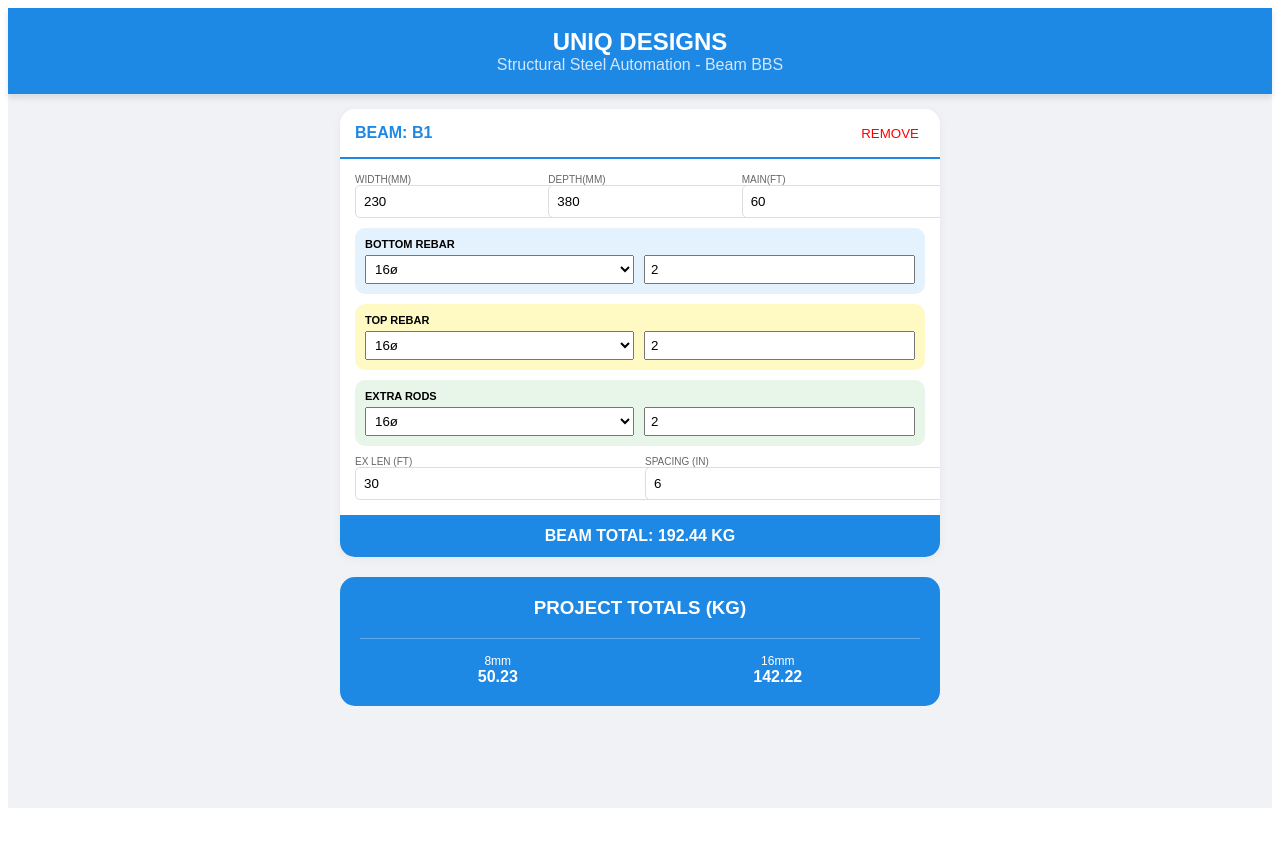
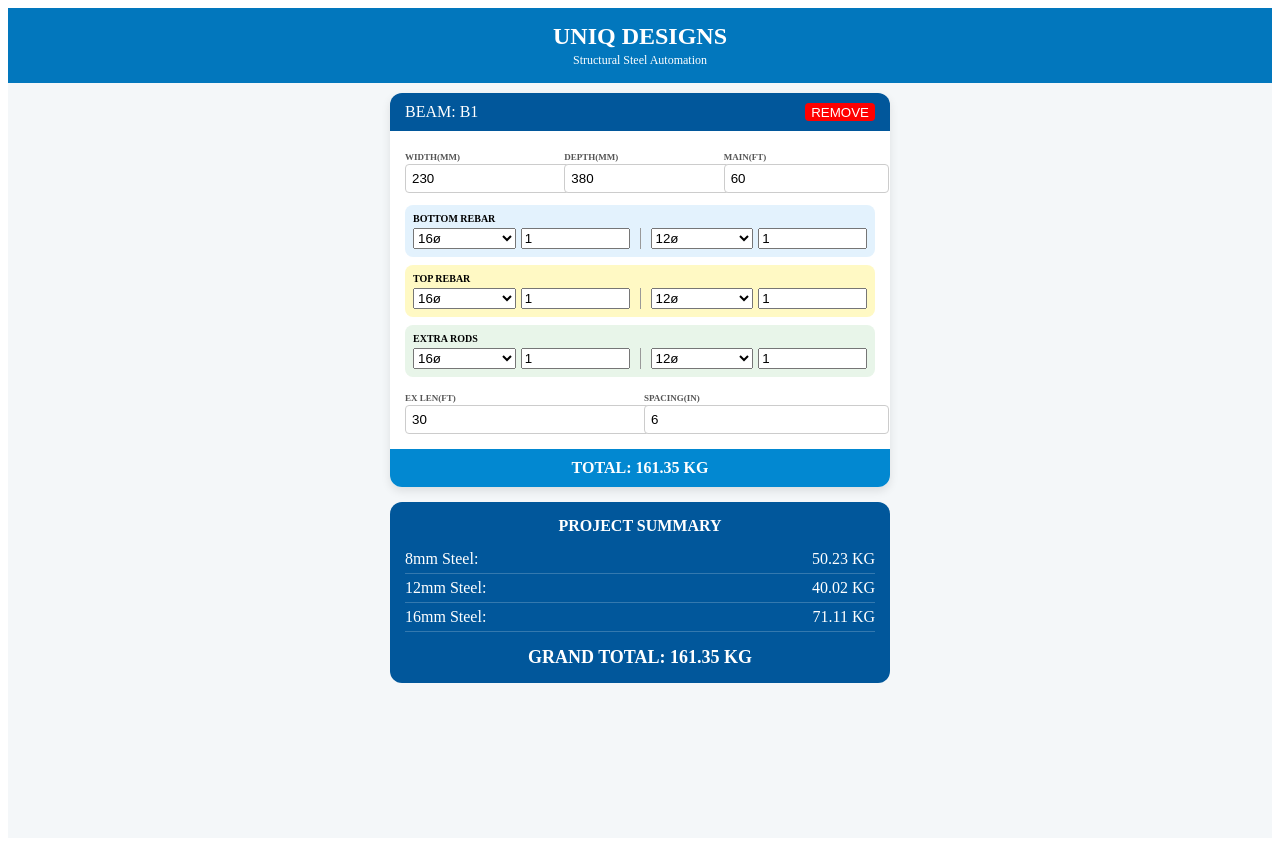
Before and after one commit to Movieeesss/BEAM-BBS, a React (Vite) app: page / in a window 1280 px wide. Before the commit the page ends 816 px from the top, so only its background shows below. Built offline with nearby package versions, Linux system fonts and the light colour scheme.

Commit message:
Update BeamBBS.tsx

```diff
--- a/src/BeamBBS.tsx
+++ b/src/BeamBBS.tsx
@@ -3,171 +3,170 @@ import jsPDF from 'jspdf';
 import autoTable from 'jspdf-autotable';
 
 // MASTER REFERENCE DATA (From Image 50)
-const STEEL_REF: Record<number, { rodsPerBundle: number; bundleWeightKg: number; unitWeight: number }> = {
-  8:  { rodsPerBundle: 10, bundleWeightKg: 47.40, unitWeight: 0.400 },
-  10: { rodsPerBundle: 7,  bundleWeightKg: 51.87, unitWeight: 0.618 },
-  12: { rodsPerBundle: 5,  bundleWeightKg: 53.35, unitWeight: 0.890 },
-  16: { rodsPerBundle: 3,  bundleWeightKg: 56.88, unitWeight: 1.590 },
-  20: { rodsPerBundle: 2,  bundleWeightKg: 59.26, unitWeight: 2.470 },
-  25: { rodsPerBundle: 1,  bundleWeightKg: 46.30, unitWeight: 3.860 },
+const BUNDLE_DATA: Record<number, { rods: number; weight: number }> = {
+  8:  { rods: 10, weight: 47.40 },
+  10: { rods: 7,  weight: 51.87 },
+  12: { rods: 5,  weight: 53.35 },
+  16: { rods: 3,  weight: 56.88 },
+  20: { rods: 2,  weight: 59.26 },
+  25: { rods: 1,  weight: 46.30 },
 };
 
-const ROD_LENGTH_M = 12.19; // 40 Feet standard
+const ROD_LEN_M = 12.19; // 40ft per bar
 
-interface BeamData {
-  id: string;
-  name: string;
-  width: string;
-  depth: string;
-  mainLengthFt: string;
-  extraLengthFt: string;
-  // Rebar Dia
-  diaBottom: number;
-  diaTop: number;
-  diaExtra: number;
-  diaStirrups: number;
-  // Rod Counts
-  numBottom: string;
-  numTop: string;
-  numExtra: string;
-  spacingIn: string;
+interface RebarGroup {
+  d1: number; n1: string;
+  d2: number; n2: string;
+}
+
+interface Beam {
+  id: string; name: string;
+  width: string; depth: string;
+  mainLenFt: string; extraLenFt: string;
+  bottom: RebarGroup; top: RebarGroup; extra: RebarGroup;
+  stirrupDia: number; spacingIn: string;
 }
 
 const BeamBBS: React.FC = () => {
-  const [beams, setBeams] = useState<BeamData[]>([
+  const [beams, setBeams] = useState<Beam[]>([
     {
-      id: '1', name: 'B1', width: '230', depth: '380', mainLengthFt: '60', extraLengthFt: '30',
-      diaBottom: 16, diaTop: 16, diaExtra: 16, diaStirrups: 8,
-      numBottom: '2', numTop: '2', numExtra: '2', spacingIn: '6'
+      id: '1', name: 'B1', width: '230', depth: '380', mainLenFt: '60', extraLenFt: '30',
+      bottom: { d1: 16, n1: '1', d2: 12, n2: '1' },
+      top:    { d1: 16, n1: '1', d2: 12, n2: '1' },
+      extra:  { d1: 16, n1: '1', d2: 12, n2: '1' },
+      stirrupDia: 8, spacingIn: '6'
     }
   ]);
 
-  const updateBeam = (id: string, field: keyof BeamData, val: any) => {
-    setBeams(prev => prev.map(b => b.id === id ? { ...b, [field]: val } : b));
+  const updateNested = (id: string, group: 'bottom' | 'top' | 'extra', field: string, val: any) => {
+    setBeams(prev => prev.map(b => b.id === id ? { ...b, [group]: { ...b[group], [field]: val } } : b));
   };
 
-  const calculateWeight = (dia: number, totalMeters: number) => {
-    const ref = STEEL_REF[dia];
-    if (!ref) return 0;
-    const requiredBundles = totalMeters / (ROD_LENGTH_M * ref.rodsPerBundle);
-    return requiredBundles * ref.bundleWeightKg;
+  const calcKg = (dia: number, meters: number) => {
+    const ref = BUNDLE_DATA[dia];
+    if (!ref || meters <= 0) return 0;
+    // EXACT EXCEL LOGIC: Total Meters / (12.19 * Rods per Bundle) * Bundle Weight
+    return (meters / (ROD_LEN_M * ref.rods)) * ref.weight;
   };
 
   const results = useMemo(() => {
-    const diaSummary: Record<number, number> = {};
+    const diaSum: Record<number, number> = {};
     let grandTotal = 0;
 
-    const detailed = beams.map(beam => {
-      const L = parseFloat(beam.mainLengthFt) || 0;
-      const Le = parseFloat(beam.extraLengthFt) || 0;
-      const S = parseFloat(beam.spacingIn) || 1;
-      const W = parseFloat(beam.width) || 0;
-      const D = parseFloat(beam.depth) || 0;
+    const detailed = beams.map(b => {
+      const L = parseFloat(b.mainLenFt) || 0;
+      const Le = parseFloat(b.extraLenFt) || 0;
+      const W = parseFloat(b.width) || 0;
+      const D = parseFloat(b.depth) || 0;
+      const S = parseFloat(b.spacingIn) || 1;
 
-      // 1. MAIN RODS (Bottom & Top)
-      const bottomM = (L * (parseFloat(beam.numBottom) || 0)) / 3.281;
-      const topM = (L * (parseFloat(beam.numTop) || 0)) / 3.281;
-      const extraM = (Le * (parseFloat(beam.numExtra) || 0)) / 3.2811;
+      // Calculate Total Meters for each rod type
+      const mBot1 = (L * (parseFloat(b.bottom.n1) || 0)) / 3.281;
+      const mBot2 = (L * (parseFloat(b.bottom.n2) || 0)) / 3.281;
+      const mTop1 = (L * (parseFloat(b.top.n1) || 0)) / 3.281;
+      const mTop2 = (L * (parseFloat(b.top.n2) || 0)) / 3.281;
+      const mExt1 = (Le * (parseFloat(b.extra.n1) || 0)) / 3.2811;
+      const mExt2 = (Le * (parseFloat(b.extra.n2) || 0)) / 3.2811;
 
-      // 2. STIRRUPS (Image 40 Formula)
-      const cuttingLengthFt = (2 * ((W / 25.4) + (D / 25.4)) - 6) / 12;
-      const numStirrups = Math.ceil(L / (S / 12)) + 1;
-      const stirrupM = (numStirrups * cuttingLengthFt) / 3.281;
+      // Stirrup Logic (Precision Formula from Image 40)
+      const cutFt = (2 * ((W / 25.4) + (D / 25.4)) - 6) / 12;
+      const nStirrup = Math.ceil(L / (S / 12)) + 1;
+      const mStirrup = (nStirrup * cutFt) / 3.281;
 
-      // Weights
-      const wBottom = calculateWeight(beam.diaBottom, bottomM);
-      const wTop = calculateWeight(beam.diaTop, topM);
-      const wExtra = calculateWeight(beam.diaExtra, extraM);
-      const wStirrup = calculateWeight(beam.diaStirrups, stirrupM);
+      // Convert Meters to KG using Bundle weights
+      const kgs = [
+        { d: b.bottom.d1, kg: calcKg(b.bottom.d1, mBot1) },
+        { d: b.bottom.d2, kg: calcKg(b.bottom.d2, mBot2) },
+        { d: b.top.d1, kg: calcKg(b.top.d1, mTop1) },
+        { d: b.top.d2, kg: calcKg(b.top.d2, mTop2) },
+        { d: b.extra.d1, kg: calcKg(b.extra.d1, mExt1) },
+        { d: b.extra.d2, kg: calcKg(b.extra.d2, mExt2) },
+        { d: b.stirrupDia, kg: calcKg(b.stirrupDia, mStirrup) }
+      ];
 
-      const subTotal = wBottom + wTop + wExtra + wStirrup;
-      grandTotal += subTotal;
+      const beamTotal = kgs.reduce((acc, curr) => acc + curr.kg, 0);
+      grandTotal += beamTotal;
+      kgs.forEach(item => { if(item.kg > 0) diaSum[item.d] = (diaSum[item.d] || 0) + item.kg; });
 
-      // Summary Aggregation
-      [[beam.diaBottom, wBottom], [beam.diaTop, wTop], [beam.diaExtra, wExtra], [beam.diaStirrups, wStirrup]]
-        .forEach(([d, kg]) => { diaSummary[d] = (diaSummary[d] || 0) + kg; });
-
-      return { ...beam, subTotal };
+      return { ...b, beamTotal };
     });
 
-    return { detailed, diaSummary, grandTotal };
+    return { detailed, diaSum, grandTotal };
   }, [beams]);
 
   return (
-    <div style={{ backgroundColor: '#f0f2f5', minHeight: '100vh', fontFamily: 'sans-serif' }}>
-      <div style={{ backgroundColor: '#1e88e5', color: '#fff', padding: '20px', textAlign: 'center', boxShadow: '0 4px 6px rgba(0,0,0,0.1)' }}>
-        <h1 style={{ margin: 0, fontSize: '24px' }}>UNIQ DESIGNS</h1>
-        <p style={{ margin: 0, opacity: 0.8 }}>Structural Steel Automation - Beam BBS</p>
+    <div style={{ backgroundColor: '#f4f7f9', minHeight: '100vh', paddingBottom: '30px' }}>
+      <div style={{ backgroundColor: '#0277bd', color: '#fff', padding: '15px', textAlign: 'center' }}>
+        <h2 style={{ margin: 0 }}>UNIQ DESIGNS</h2>
+        <span style={{ fontSize: '12px' }}>Structural Steel Automation</span>
       </div>
 
-      <div style={{ padding: '15px', maxWidth: '600px', margin: '0 auto' }}>
+      <div style={{ padding: '10px', maxWidth: '500px', margin: '0 auto' }}>
         {results.detailed.map(beam => (
-          <div key={beam.id} style={{ backgroundColor: '#fff', borderRadius: '15px', marginBottom: '20px', overflow: 'hidden', boxShadow: '0 2px 10px rgba(0,0,0,0.05)' }}>
-             <div style={{ padding: '15px', borderBottom: '2px solid #1e88e5', display: 'flex', justifyContent: 'space-between' }}>
-                <strong style={{ color: '#1e88e5' }}>BEAM: {beam.name}</strong>
-                <button onClick={() => setBeams(beams.filter(b => b.id !== beam.id))} style={{ color: 'red', border: 'none', background: 'none', cursor: 'pointer' }}>REMOVE</button>
+          <div key={beam.id} style={{ background: '#fff', borderRadius: '12px', marginBottom: '15px', boxShadow: '0 4px 10px rgba(0,0,0,0.1)', overflow: 'hidden' }}>
+            <div style={{ background: '#01579b', color: '#fff', padding: '10px 15px', display: 'flex', justifyContent: 'space-between' }}>
+              <span>BEAM: {beam.name}</span>
+              <button onClick={() => setBeams(beams.filter(x => x.id !== beam.id))} style={{ background: 'red', color: '#fff', border: 'none', borderRadius: '4px' }}>REMOVE</button>
             </div>
 
             <div style={{ padding: '15px' }}>
-                <div style={{ display: 'flex', gap: '10px', marginBottom: '10px' }}>
-                  <InputBox label="WIDTH(MM)" value={beam.width} onChange={v => updateBeam(beam.id, 'width', v)} />
-                  <InputBox label="DEPTH(MM)" value={beam.depth} onChange={v => updateBeam(beam.id, 'depth', v)} />
-                  <InputBox label="MAIN(FT)" value={beam.mainLengthFt} onChange={v => updateBeam(beam.id, 'mainLengthFt', v)} />
+              <div style={{ display: 'flex', gap: '8px', marginBottom: '12px' }}>
+                <UIInput label="WIDTH(MM)" value={beam.width} onChange={v => setBeams(beams.map(x => x.id === beam.id ? {...x, width: v}:x))} />
+                <UIInput label="DEPTH(MM)" value={beam.depth} onChange={v => setBeams(beams.map(x => x.id === beam.id ? {...x, depth: v}:x))} />
+                <UIInput label="MAIN(FT)" value={beam.mainLenFt} onChange={v => setBeams(beams.map(x => x.id === beam.id ? {...x, mainLenFt: v}:x))} />
               </div>
 
-                <Section label="BOTTOM REBAR" dia={beam.diaBottom} num={beam.numBottom}
-                         onDiaChange={v => updateBeam(beam.id, 'diaBottom', v)} onNumChange={v => updateBeam(beam.id, 'numBottom', v)} color="#e3f2fd" />
+              <DualRow label="BOTTOM REBAR" data={beam.bottom} group="bottom" id={beam.id} update={updateNested} color="#e3f2fd" />
+              <DualRow label="TOP REBAR" data={beam.top} group="top" id={beam.id} update={updateNested} color="#fff9c4" />
+              <DualRow label="EXTRA RODS" data={beam.extra} group="extra" id={beam.id} update={updateNested} color="#e8f5e9" />
 
-                <Section label="TOP REBAR" dia={beam.diaTop} num={beam.numTop}
-                         onDiaChange={v => updateBeam(beam.id, 'diaTop', v)} onNumChange={v => updateBeam(beam.id, 'numTop', v)} color="#fff9c4" />
-
-                <Section label="EXTRA RODS" dia={beam.diaExtra} num={beam.numExtra}
-                         onDiaChange={v => updateBeam(beam.id, 'diaExtra', v)} onNumChange={v => updateBeam(beam.id, 'numExtra', v)} color="#e8f5e9" />
-
-                <div style={{ display: 'flex', gap: '10px' }}>
-                   <InputBox label="EX LEN (FT)" value={beam.extraLengthFt} onChange={v => updateBeam(beam.id, 'extraLengthFt', v)} />
-                   <InputBox label="SPACING (IN)" value={beam.spacingIn} onChange={v => updateBeam(beam.id, 'spacingIn', v)} />
+              <div style={{ display: 'flex', gap: '8px', marginTop: '10px' }}>
+                <UIInput label="EX LEN(FT)" value={beam.extraLenFt} onChange={v => setBeams(beams.map(x => x.id === beam.id ? {...x, extraLenFt: v}:x))} />
+                <UIInput label="SPACING(IN)" value={beam.spacingIn} onChange={v => setBeams(beams.map(x => x.id === beam.id ? {...x, spacingIn: v}:x))} />
               </div>
             </div>
 
-             <div style={{ backgroundColor: '#1e88e5', color: '#fff', padding: '12px', textAlign: 'center', fontWeight: 'bold' }}>
-               BEAM TOTAL: {beam.subTotal.toFixed(2)} KG
+            <div style={{ background: '#0288d1', color: '#fff', padding: '10px', textAlign: 'center', fontWeight: 'bold' }}>
+              TOTAL: {beam.beamTotal.toFixed(2)} KG
             </div>
           </div>
         ))}
 
-        <div style={{ backgroundColor: '#1e88e5', borderRadius: '15px', color: '#fff', padding: '20px', marginTop: '20px' }}>
-           <h3 style={{ textAlign: 'center', marginTop: 0 }}>PROJECT TOTALS (KG)</h3>
-           <div style={{ display: 'flex', justifyContent: 'space-around', borderTop: '1px solid rgba(255,255,255,0.3)', paddingTop: '15px' }}>
-              {Object.entries(results.diaSummary).map(([dia, kg]) => (
-                <div key={dia} style={{ textAlign: 'center' }}>
-                  <div style={{ fontSize: '12px' }}>{dia}mm</div>
-                  <div style={{ fontWeight: 'bold' }}>{Number(kg).toFixed(2)}</div>
+        <div style={{ background: '#01579b', color: '#fff', padding: '15px', borderRadius: '12px' }}>
+          <h4 style={{ textAlign: 'center', margin: '0 0 10px 0' }}>PROJECT SUMMARY</h4>
+          {Object.entries(results.diaSum).map(([d, kg]) => (
+            <div key={d} style={{ display: 'flex', justifyContent: 'space-between', borderBottom: '1px solid rgba(255,255,255,0.2)', padding: '5px 0' }}>
+              <span>{d}mm Steel:</span><span>{Number(kg).toFixed(2)} KG</span>
             </div>
           ))}
-           </div>
+          <div style={{ textAlign: 'center', marginTop: '15px', fontSize: '18px', fontWeight: 'bold' }}>GRAND TOTAL: {results.grandTotal.toFixed(2)} KG</div>
         </div>
       </div>
     </div>
   );
 };
 
-// UI COMPONENTS
-const InputBox = ({ label, value, onChange }: any) => (
+// UI HELPER COMPONENTS
+const UIInput = ({ label, value, onChange }: any) => (
   <div style={{ flex: 1 }}>
-    <label style={{ fontSize: '10px', color: '#666', display: 'block' }}>{label}</label>
-    <input type="number" value={value} onChange={e => onChange(e.target.value)} style={{ width: '100%', padding: '8px', borderRadius: '5px', border: '1px solid #ddd' }} />
+    <label style={{ fontSize: '9px', fontWeight: 'bold', color: '#555' }}>{label}</label>
+    <input type="number" value={value} onChange={e => onChange(e.target.value)} style={{ width: '100%', padding: '6px', border: '1px solid #ccc', borderRadius: '4px' }} />
   </div>
 );
 
-const Section = ({ label, dia, num, onDiaChange, onNumChange, color }: any) => (
-  <div style={{ backgroundColor: color, padding: '10px', borderRadius: '10px', marginBottom: '10px' }}>
-    <label style={{ fontSize: '11px', fontWeight: 'bold', marginBottom: '5px', display: 'block' }}>{label}</label>
-    <div style={{ display: 'flex', gap: '10px' }}>
-      <select value={dia} onChange={e => onDiaChange(Number(e.target.value))} style={{ flex: 1, padding: '5px' }}>
+const DualRow = ({ label, data, group, id, update, color }: any) => (
+  <div style={{ background: color, padding: '8px', borderRadius: '8px', marginBottom: '8px' }}>
+    <span style={{ fontSize: '10px', fontWeight: 'bold', display: 'block', marginBottom: '4px' }}>{label}</span>
+    <div style={{ display: 'flex', gap: '5px' }}>
+      <select value={data.d1} onChange={e => update(id, group, 'd1', Number(e.target.value))} style={{ flex: 1 }}>
         {[8, 10, 12, 16, 20, 25].map(d => <option key={d} value={d}>{d}ø</option>)}
       </select>
-      <input type="number" value={num} onChange={e => onNumChange(e.target.value)} style={{ flex: 1, padding: '5px' }} placeholder="Nos" />
+      <input type="number" placeholder="Nos" value={data.n1} onChange={e => update(id, group, 'n1', e.target.value)} style={{ flex: 1, width: '40px' }} />
+      <div style={{ borderLeft: '1px solid #999', margin: '0 5px' }}></div>
+      <select value={data.d2} onChange={e => update(id, group, 'd2', Number(e.target.value))} style={{ flex: 1 }}>
+        {[8, 10, 12, 16, 20, 25].map(d => <option key={d} value={d}>{d}ø</option>)}
+      </select>
+      <input type="number" placeholder="Nos" value={data.n2} onChange={e => update(id, group, 'n2', e.target.value)} style={{ flex: 1, width: '40px' }} />
     </div>
   </div>
 );
```
Lines whose indentation alone changed are shown as unchanged.
